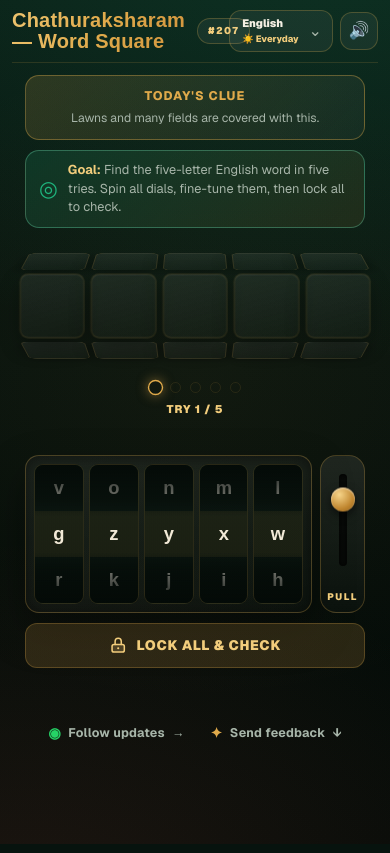
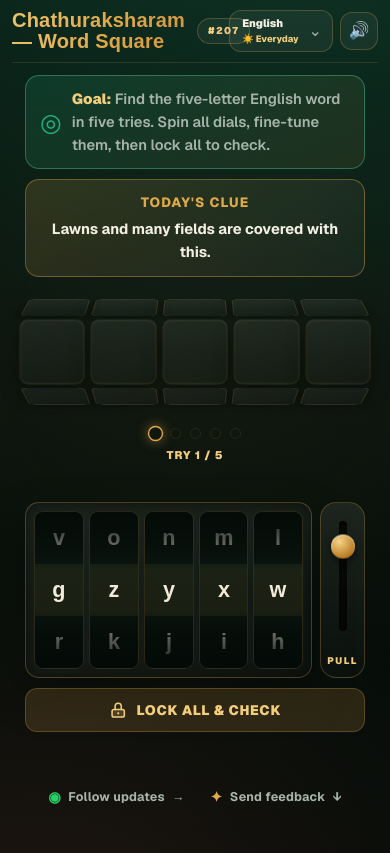
Before and after one commit to gireeshjr/chathuraksharam, a Next.js app: page / in a window 390 px wide. Built offline with nearby package versions, Linux system fonts and the light colour scheme; a web font is replaced by a local one.

Commit message:
Improve mobile game readability

```diff
--- a/app/globals.css
+++ b/app/globals.css
@@ -659,6 +659,11 @@ button {
   text-transform: uppercase;
 }
 
+.puzzle-clue p {
+  color: var(--ink);
+  font-weight: 700;
+}
+
 .game-goal {
   align-items: center;
   background: linear-gradient(135deg, rgba(31, 180, 125, 0.16), rgba(224, 170, 75, 0.09));
@@ -688,7 +693,7 @@ button {
   animation: puzzle-content-arrive 760ms cubic-bezier(0.22, 0.8, 0.24, 1) both;
 }
 
-.game-goal.arriving {
+.puzzle-clue.arriving {
   animation-delay: 800ms;
 }
 
@@ -1887,7 +1892,29 @@ button {
   }
 
   .puzzle-clue {
-    font-size: 0.76rem;
+    font-size: 0.92rem;
+    line-height: 1.55;
+    padding: 12px 14px 13px;
+  }
+
+  .puzzle-clue strong {
+    font-size: 0.84rem;
+    margin-bottom: 5px;
+  }
+
+  .game-goal {
+    font-size: 0.92rem;
+    line-height: 1.55;
+    margin-bottom: 10px;
+    padding: 12px 14px;
+  }
+
+  .game-goal > span {
+    font-size: 1.55rem;
+  }
+
+  .game-goal p {
+    font-weight: 600;
   }
 
   .drum-zone {
@@ -1922,7 +1949,7 @@ button {
   }
 
   .reel-bank {
-    --reel-item: 46px;
+    --reel-item: 52px;
     border-radius: 14px;
     gap: 5px;
     padding: 8px;
@@ -1933,7 +1960,7 @@ button {
   }
 
   .reel-item {
-    font-size: 1.15rem;
+    font-size: 1.35rem;
   }
 
   .reel-sound {
@@ -1985,7 +2012,7 @@ button {
   }
 
   .reel-bank {
-    --reel-item: 42px;
+    --reel-item: 48px;
     gap: 4px;
     padding: 6px;
   }
@@ -1995,7 +2022,7 @@ button {
   }
 
   .reel-item {
-    font-size: 1.05rem;
+    font-size: 1.22rem;
   }
 
   .tile-sound {
--- a/app/page.tsx
+++ b/app/page.tsx
@@ -906,6 +906,13 @@ export default function Home() {
               aria-label={`${pack.name} ${category.label} word puzzle`}
               className="puzzle-panel tilt-body mx-auto w-full max-w-xl"
             >
+              <aside
+                className="game-goal arriving"
+                key={`goal-${pack.id}-${category.id}-${puzzleId}`}
+              >
+                <span aria-hidden="true">◎</span>
+                <p><strong>{pack.goal.label}:</strong> {pack.goal.text}</p>
+              </aside>
               <section
                 aria-labelledby="puzzle-clue-label"
                 className="puzzle-clue arriving"
@@ -914,13 +921,6 @@ export default function Home() {
                 <strong id="puzzle-clue-label">{pack.hintLabel}</strong>
                 <p>{answer.clue}</p>
               </section>
-              <aside
-                className="game-goal arriving"
-                key={`goal-${pack.id}-${category.id}-${puzzleId}`}
-              >
-                <span aria-hidden="true">◎</span>
-                <p><strong>{pack.goal.label}:</strong> {pack.goal.text}</p>
-              </aside>
               <WordDrum
                 activeRow={activeRow}
                 attemptLabel={pack.attemptLabel}
```
Also changed, not shown: 1 other file (tests, documents, lock files or other folders).
